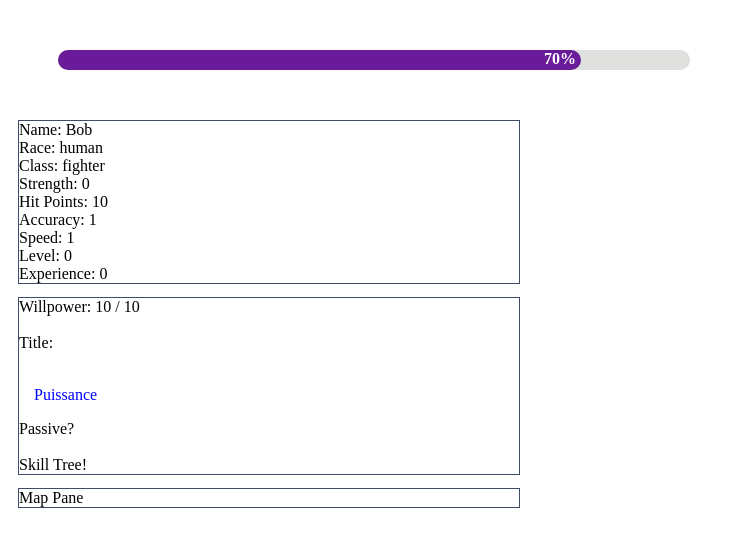
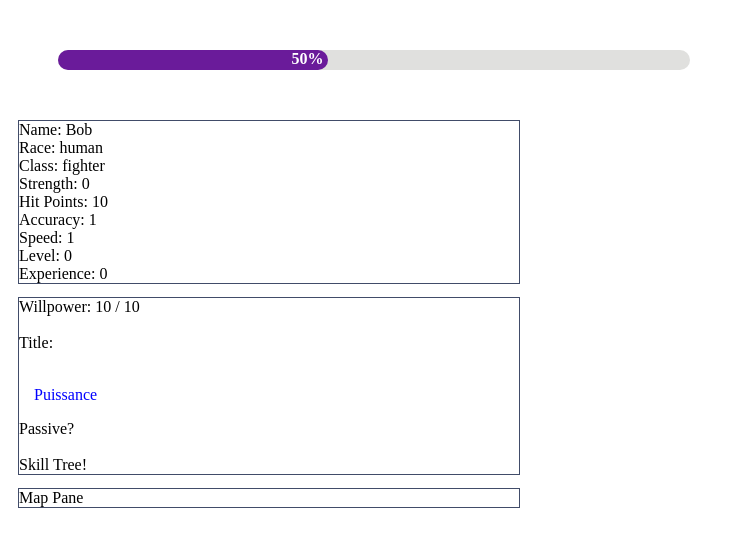
Before and after one commit to theofficetroll/weapons-incremental, a React app: page / in a window 1280 px wide. Shown: the top 546 px of the page, without its empty margins (0-735 px from the left). Built offline with nearby package versions, Linux system fonts and the light colour scheme.

Commit message:
Progress bar now scaling with wielder speed. Transition is ugly because it doesn't scale with speed of bar. Probably need a custom bezier.

```diff
--- a/src/components/combat.jsx
+++ b/src/components/combat.jsx
@@ -5,8 +5,13 @@ import ProgressBar from './progressBar.jsx';
 // Will show wielder and opponent
 // This will contain all timing?
 
-function Combat() {
+const Combat = (props) => {
+  const { wielder, opponent, weapon } = props;
+
   const [completed, setCompleted] = useState(0);
+
+  // Set interval based on an assumed value of speed range 0-99
+  const [ wielderInterval ] = useState((100 - wielder.speed) * 10);
 
   const combatStyles = {
     textAlign: 'center',
@@ -14,7 +19,19 @@ function Combat() {
   }
 
   useEffect(() => {
-    setInterval(() => setCompleted(Math.floor(Math.random() * 100) + 1), 1000);
+    const interval = setInterval(() => {
+      setCompleted(oldValue => {
+        let newValue = oldValue + 10;
+
+        if (newValue > 100) {
+          // Trigger attack
+
+          // Reset value to 0
+          newValue = 0;
+        }
+        return newValue;
+      });
+    }, wielderInterval);
   }, []);
 
   return (
--- a/src/components/progressBar.jsx
+++ b/src/components/progressBar.jsx
@@ -11,11 +11,14 @@ const ProgressBar = (props) => {
     margin: 50,
   }
 
+  // TODO
+  // The transition gets fugly because it doesn't scale with speed
+  // Probably need a custom bezier curve
   const fillerStyles = {
     height: '100%',
     width: `${completed}%`,
     backgroundColor: bgcolor,
-    transition: 'width 1s ease-in-out',
+    transition: 'width .5s linear',
     borderRadius: 'inherit',
     textAlign: 'right',
   }
```
